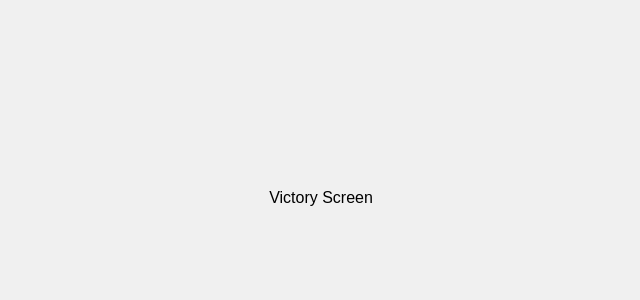
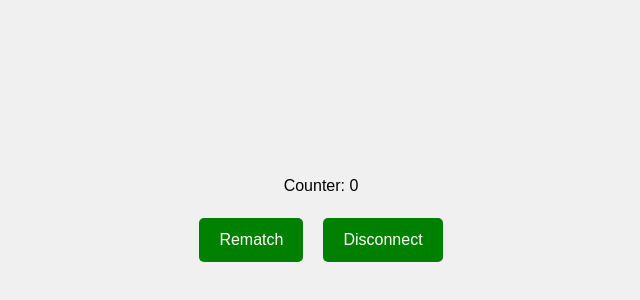
Before and after one commit to mpsean/4ARM-BattleshipGame, a React (Vite) app in the folder client/: page /victory in a window 1280 px wide. Shown: the part 202-502 px from the top of the page, without its empty margins (319-959 px from the left). Built offline with nearby package versions, Linux system fonts and the light colour scheme; a web font is replaced by a local one.

Commit message:
create proxy for game page and end page

```diff
--- a/client/src/components/victory.jsx
+++ b/client/src/components/victory.jsx
@@ -1,5 +1,54 @@
-function Victory() {
-    return <div>Victory Screen</div>;
-}
+import React, { useState } from 'react';
+import axios from "axios";
+import { Link, useNavigate, useLocation } from "react-router-dom";
+
+
+const Victory = () => {
+  // Declare a state variable 'count' and a setter function 'setCount'
+  const [count, setCount] = useState(0);
+  const [error, setError] = useState(null);
+  const Navigate = useNavigate();
+  const userId = sessionStorage.getItem("userId");
+
+
+  // Function to handle incrementing the count
+  const handleIncrement = () => {
+    Navigate("/game")
+  };
+
+  // Function to handle decrementing the count
+  const handleDecrement = () => {
+    axios.put(`http://localhost:3001/result/${userId}/resetScore`)
+        .then(result => {
+            console.log(result);
+            Navigate("/login")
+        })
+        .catch(err => setError(console.log(err)));
+  };
+
+  return (
+    <div style={{ textAlign: 'center', marginTop: '50px' }}>
+      <h2>Counter: {count}</h2>
+
+      {/* Button to increment the count */}
+      <button onClick={handleIncrement} style={buttonStyle}>
+        Rematch
+      </button>
+
+      {/* Button to decrement the count */}
+      <button onClick={handleDecrement} style={buttonStyle}>
+        Disconnect
+      </button>
+    </div>
+  );
+};
+
+// Optional inline styling for buttons
+const buttonStyle = {
+  padding: '10px 20px',
+  margin: '10px',
+  fontSize: '16px',
+  cursor: 'pointer',
+};
 
 export default Victory;
```
